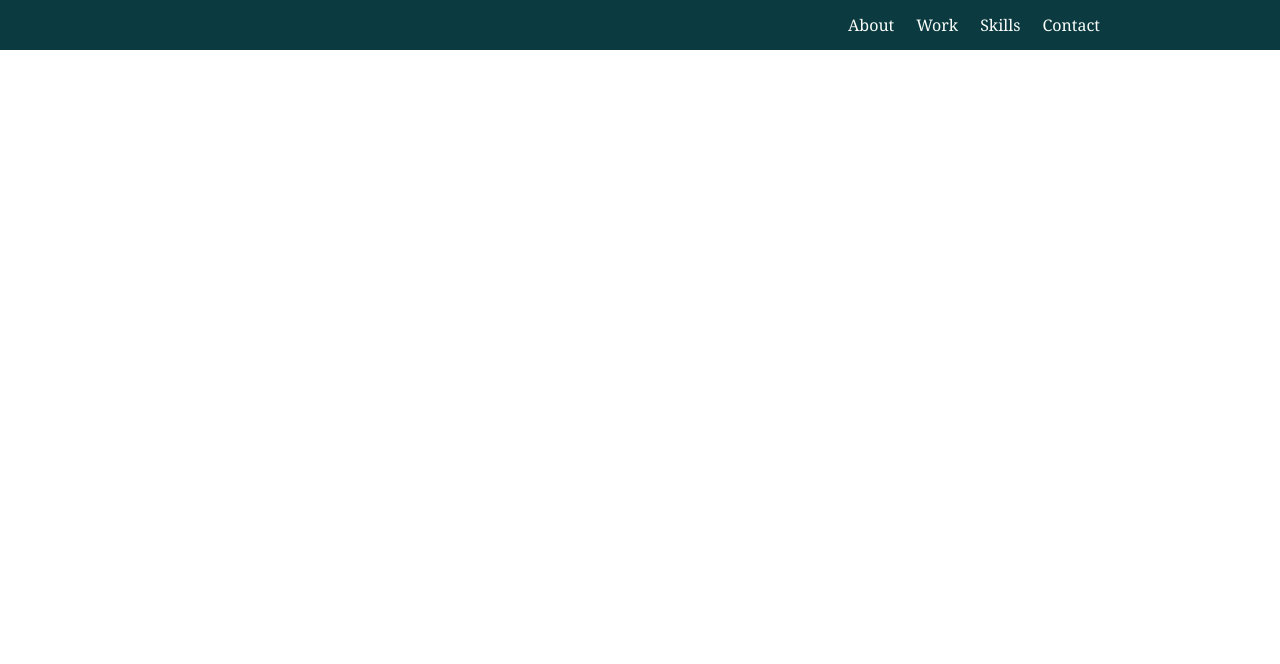
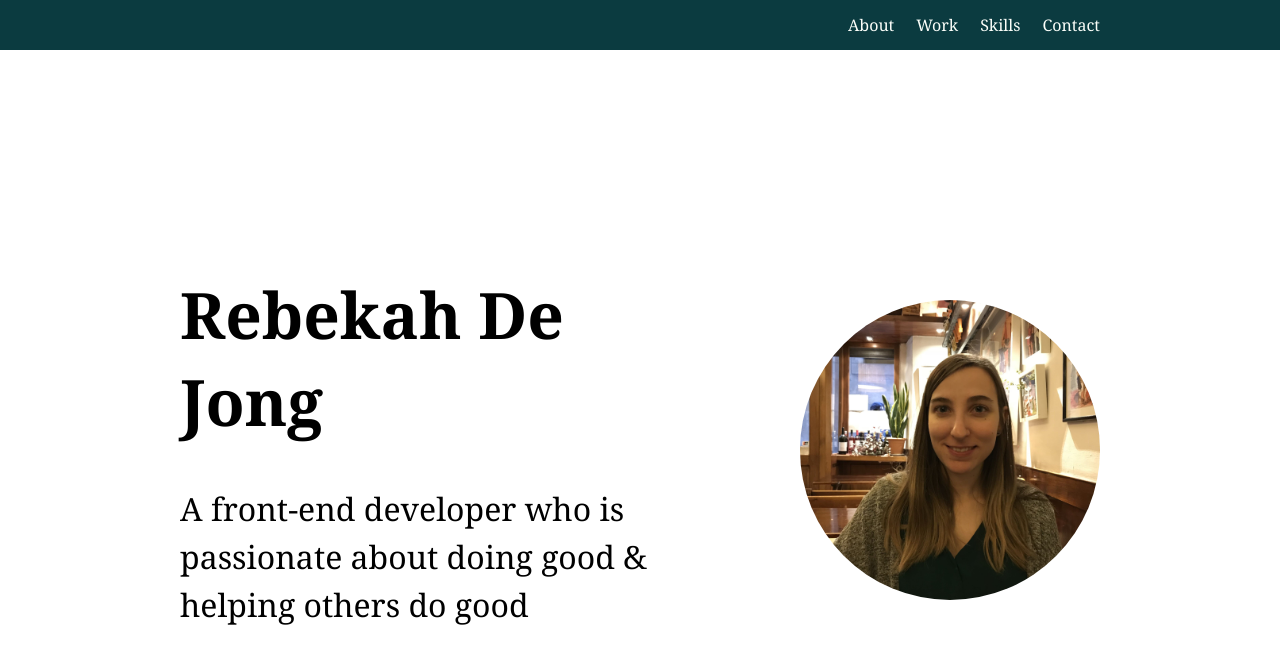
Before and after one commit to bekahjaned/dev-portfolio, a React (Create React App) app: page / in a window 1280 px wide. Shown: the top 664 px of the page. Built offline with nearby package versions, Linux system fonts and the light colour scheme.

Commit message:
Create Header component

```diff
--- a/src/App.js
+++ b/src/App.js
@@ -1,10 +1,12 @@
 import './App.css';
 import NavBar from './Components/NavBar/'
+import Header from './Components/Header/'
 
 function App() {
   return (
     <div>
       <NavBar />
+      <Header />
     </div>
   );
 }
--- /dev/null
+++ b/src/Components/Header/index.js
@@ -0,0 +1,19 @@
+import React from 'react'
+
+import { HeaderWrap } from '../../Elements/HeaderWrap/'
+
+import MyPhoto from '../../Assets/photo-me.jpg'
+
+function Header() {
+    return (
+        <HeaderWrap>
+            <div className="header-text">
+                <h1>Rebekah De Jong</h1>
+                <p>A front-end developer who is passionate about doing good & helping others do good</p>
+            </div>
+            <img src={MyPhoto} alt="me" />
+        </HeaderWrap>
+    )
+}
+
+export default Header
--- /dev/null
+++ b/src/Elements/HeaderWrap/index.js
@@ -0,0 +1,87 @@
+import styled from 'styled-components'
+
+const media = {
+    desktop: "@media(min-width: 1080px)",
+    tablet: "@media(min-width: 768px)"
+ };
+
+ export const HeaderWrap = styled.header`
+    margin-top: 139px;
+    padding: 0 53px;
+    display: flex;
+    flex-direction: column;
+    align-items: center;
+
+    .header-text {
+        text-align: center;
+        order: 2;
+    }
+
+    h1 {
+        font-size: 1.7rem;
+        font-weight: bold;
+        margin-top: 45px;
+    }
+
+    p {
+        text-align: center;
+        line-height: 1.5rem;
+        margin-top: 10px;
+    }
+
+    img {
+        width: 196px;
+        height: 196px;
+        border-radius: 50%;
+        order: 1;
+    }
+
+    ${media.tablet} {
+        padding: 0 127px;
+
+        h1 {
+            font-size: 2.6rem;
+        }
+
+        p {
+            font-size: 1.5rem;
+            line-height: 2rem;
+        }
+
+        img {
+            width: 244px;
+            height: 244px;
+        }
+    }
+
+    ${media.desktop} {
+        margin: 0;
+        padding: 0 180px;
+        flex-direction: row;
+        height: 100vh;
+
+        .header-text {
+            text-align: left;
+            order: 1;
+        }
+
+        h1 {
+            margin: 0;
+            font-size: 4rem;
+        }
+
+        p {
+            margin-top: 40px;
+            text-align: left;
+            font-size: 2rem;
+            line-height: 1.5em;
+        }
+
+        img {
+            margin-left: 100px;
+            width: 300px;
+            height: 300px;
+            order: 2;
+        }
+    }
+ `
```
Also changed, not shown: src/Assets/photo-me.jpg (added).
